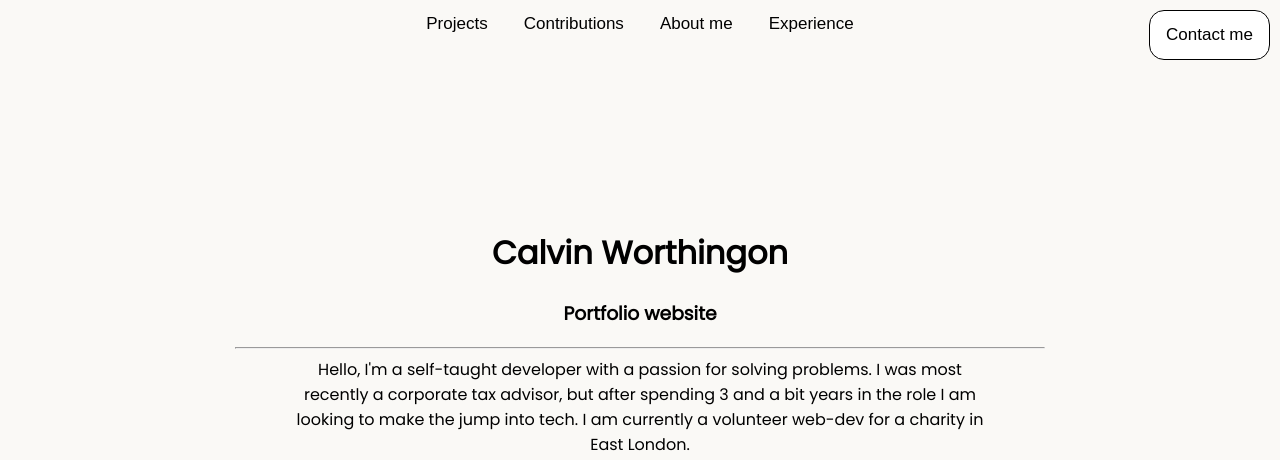
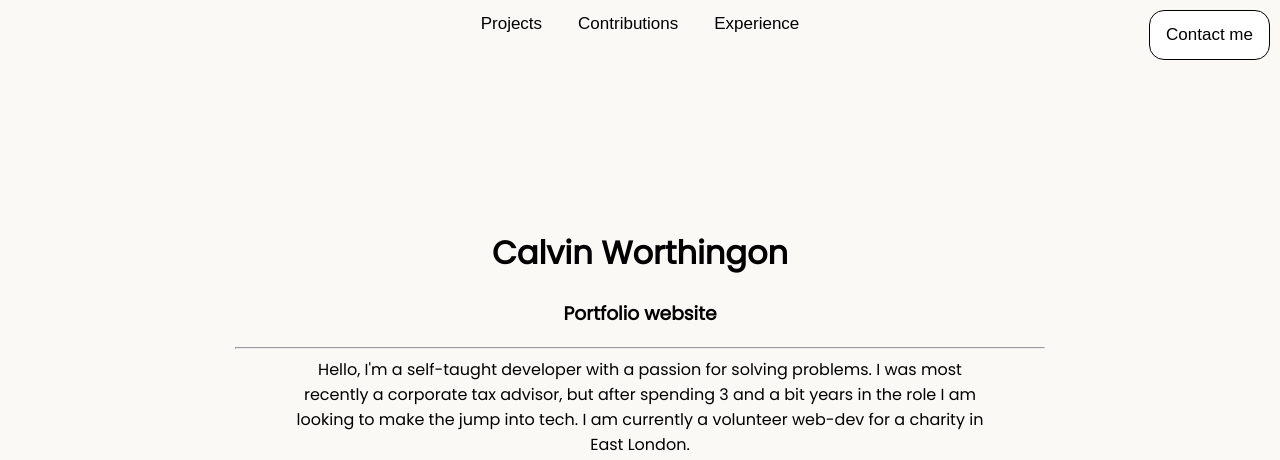
Before and after one commit to calvinw-dotcom/portfolio_site, a plain HTML site: page index.html in a window 1280 px wide. Shown: the top 460 px of the page. Drawn offline with Linux system fonts and the light colour scheme.

Commit message:
More content changes

```diff
--- a/index.html
+++ b/index.html
@@ -14,7 +14,6 @@
     <nav class="topnav"> <!--refactor to improve accessibility-->
         <a href=#projects class="nav-link smoothScroll" >Projects</a>
         <a href=#contributions>Contributions</a>
-        <a href=#about-me>About me</a>
         <a href=#experience>Experience</a>
         <a href="mailto:worthingtonc9@gmail.com?subject=You're%20hired!&body=Congratulations%2C%20Calvin!%20We%20have%20a%20role%20as%20a%20software%20engineer%20that%20we%20think%20you%20would%20be%20great%20for." class="btn btn--contact">Contact me</a>
 
```
